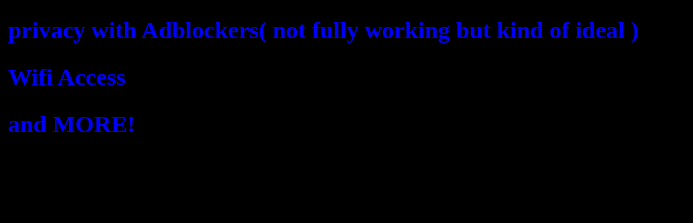
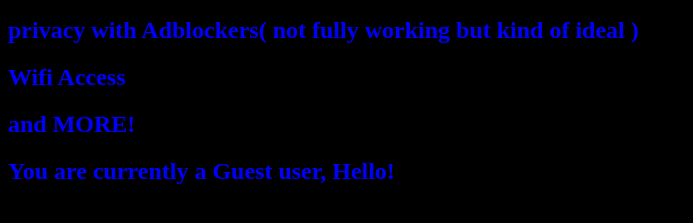
Before and after one commit to LJBTechnologies/Liam_Fi, a plain HTML site: page index.html in a window 1280 px wide. Shown: the part 213-436 px from the top of the page, without its empty margins (0-693 px from the left). Drawn offline with Linux system fonts and the light colour scheme.

Commit message:
Update index.html

```diff
--- a/index.html
+++ b/index.html
@@ -11,6 +11,8 @@
 <h2 style="color:blue;">privacy with Adblockers( not fully working but kind of ideal )</h2>
 <h2 style="color:blue;">Wifi Access</h2>
 <h2 style="color:blue;">and MORE!</h2>
+<h2 style="color:blue;">You are currently a Guest user, Hello!</h2>
+
 
 </body>
 </html>
```
